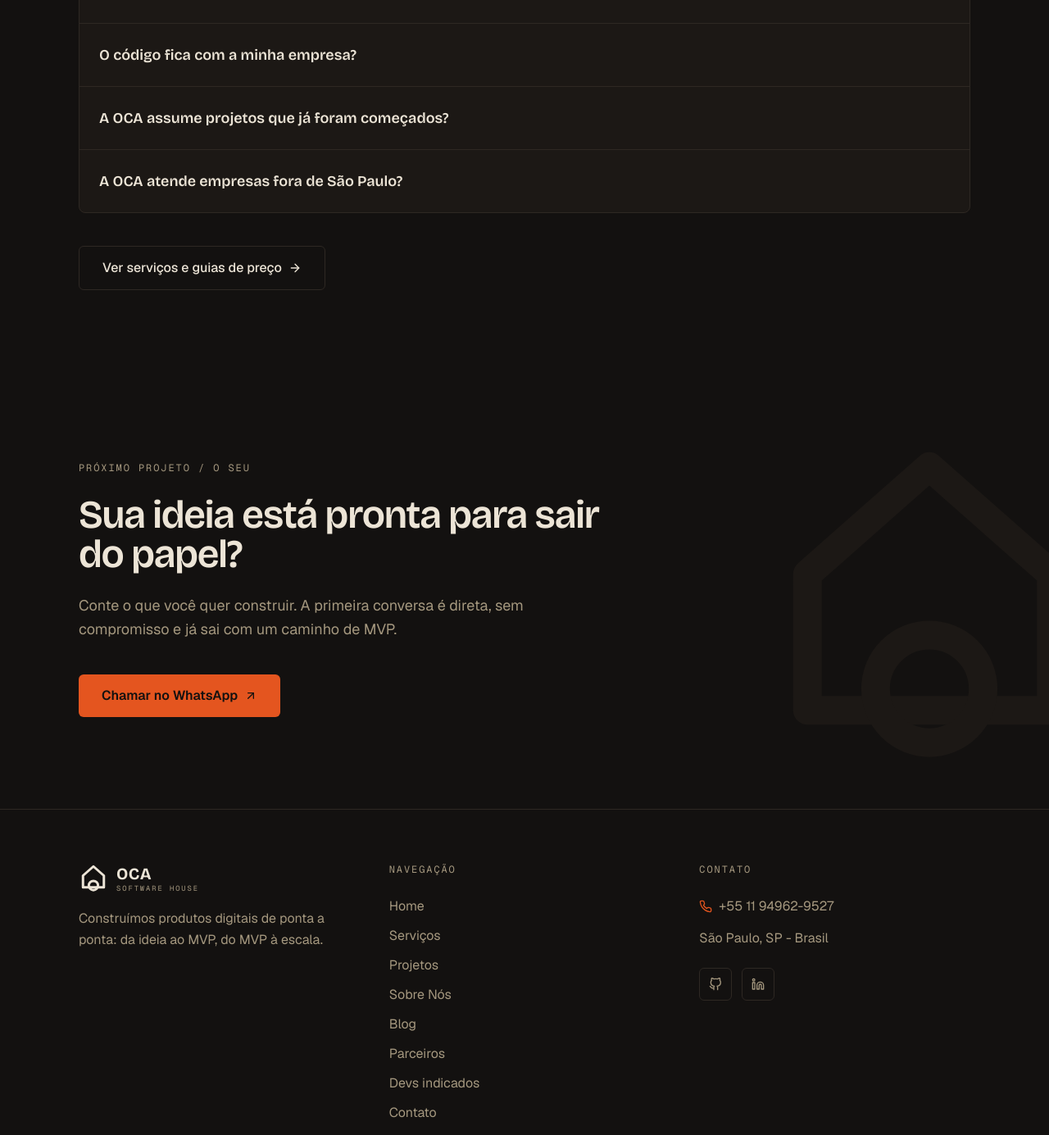
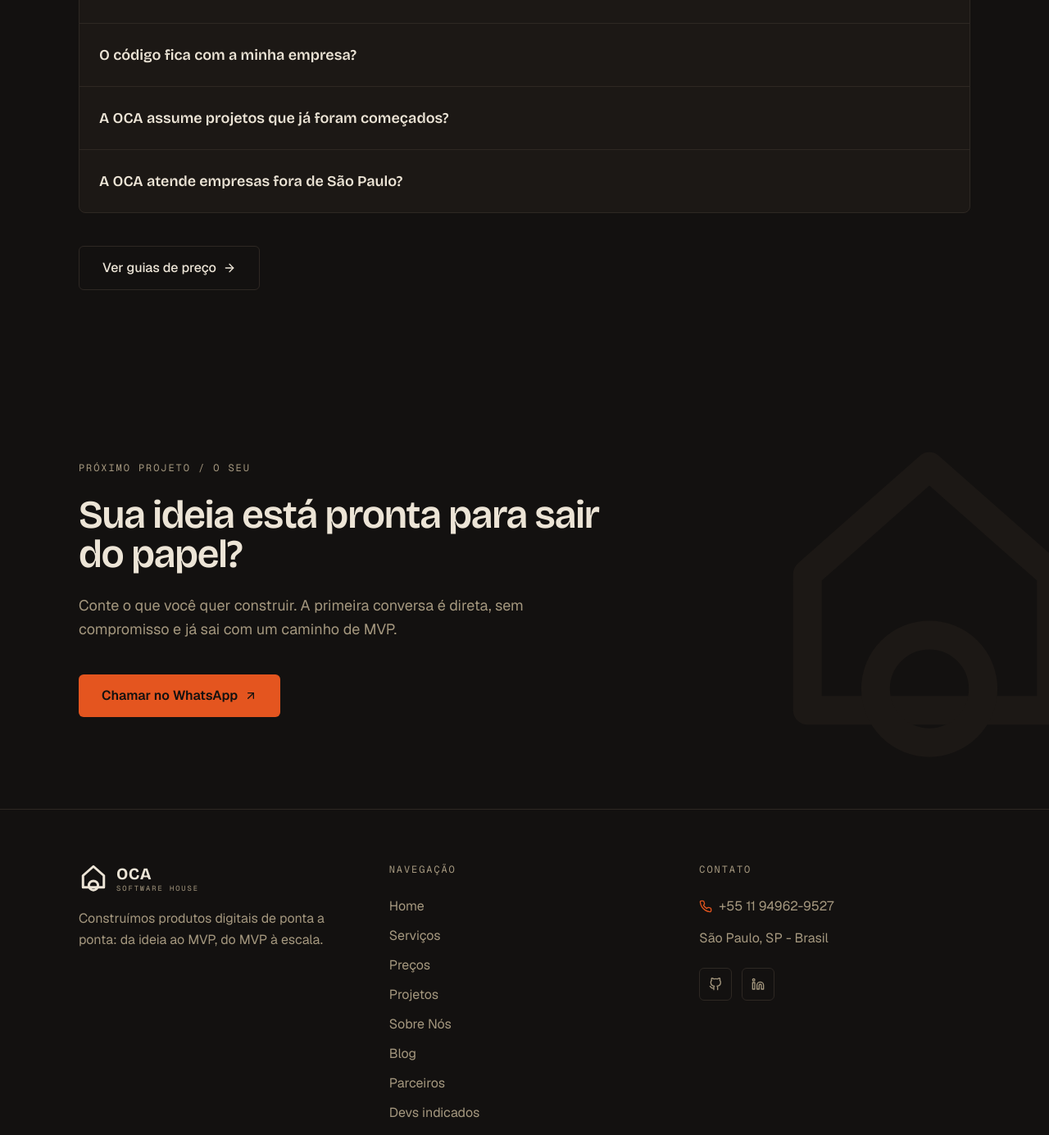
Before and after one commit to Luc2000/oca-portfolio, a Next.js app: page / in a window 1280 px wide. Shown: the part 4906-6291 px from the top of the page at 82% size. Built offline with nearby package versions, Linux system fonts and the light colour scheme; no server answers.

Commit message:
feat: wire the pricing hub into footer, sitemap, llms.txt and home faq

```diff
--- a/app/components/CompanyFaq.tsx
+++ b/app/components/CompanyFaq.tsx
@@ -27,8 +27,8 @@ const CompanyFaq = () => {
           <FaqList items={companyFaq} />
         </Reveal>
         <Reveal className="mt-10">
-          <Link href="/servicos" className="btn-secondary">
-            Ver serviços e guias de preço
+          <Link href="/precos" className="btn-secondary">
+            Ver guias de preço
             <FiArrowRight />
           </Link>
         </Reveal>
--- a/app/components/Footer.tsx
+++ b/app/components/Footer.tsx
@@ -7,6 +7,7 @@ import { site, whatsappUrl, defaultWhatsappMessage } from "../data/site";
 const navigation = [
   { name: "Home", path: "/" },
   { name: "Serviços", path: "/servicos" },
+  { name: "Preços", path: "/precos" },
   { name: "Projetos", path: "/projetos" },
   { name: "Sobre Nós", path: "/sobre" },
   { name: "Blog", path: "/blog" },
--- a/app/llms.txt/route.ts
+++ b/app/llms.txt/route.ts
@@ -27,6 +27,7 @@ export function GET() {
     "",
     "## Guias de preço e decisão",
     "",
+    `- [Quanto custa desenvolver software](${site.url}/precos): o que move o preço em cada tipo de projeto.`,
     ...services.flatMap((service) =>
       service.guides.map(
         (guide) => `- [${guide.title}](${site.url}/blog/${guide.slug})`,
--- a/app/sitemap.ts
+++ b/app/sitemap.ts
@@ -40,6 +40,11 @@ export default async function sitemap(): Promise<MetadataRoute.Sitemap> {
       url: `${site.url}/servicos`,
       changeFrequency: "monthly",
       priority: 0.9,
+    },
+    {
+      url: `${site.url}/precos`,
+      changeFrequency: "monthly",
+      priority: 0.85,
     },
     {
       url: `${site.url}/parceiros`,
```
